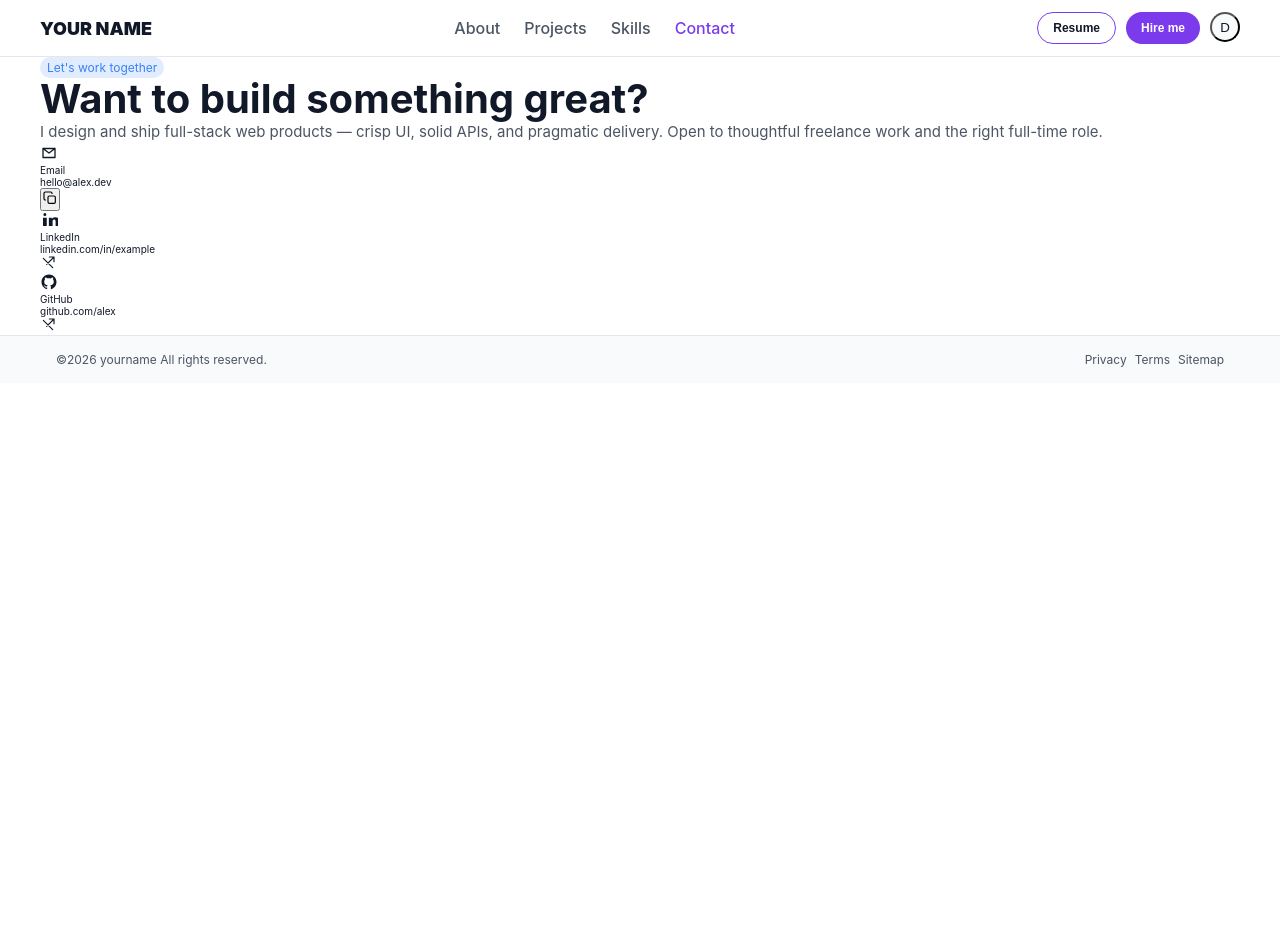
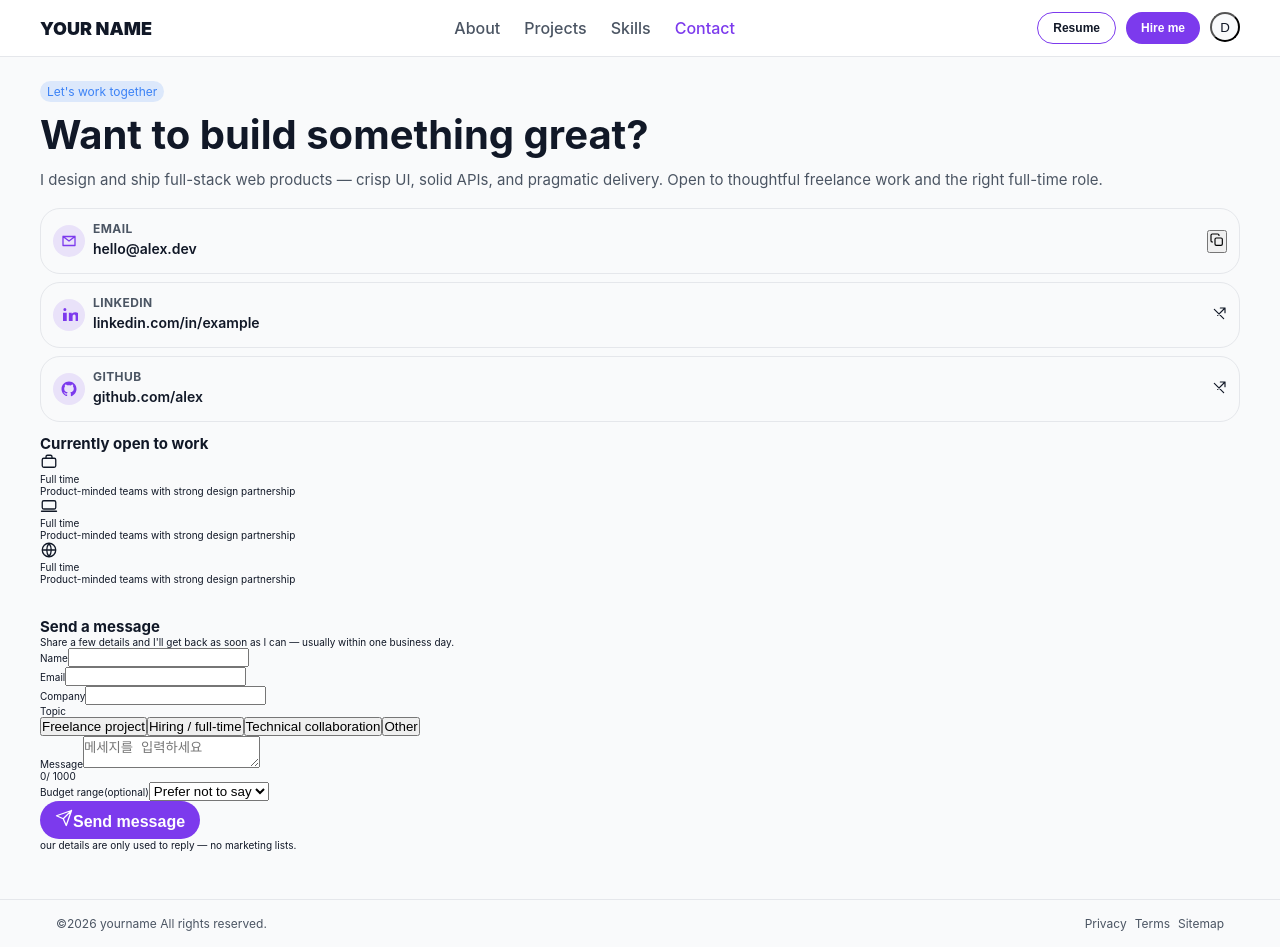
Before and after one commit to Yejun-Jung/portfolio, a React app: page /contact in a window 1280 px wide. Before the commit the page ends 800 px from the top, so only its background shows below. Built offline with nearby package versions, Linux system fonts and the light colour scheme; the HTML template or start-up script is replaced by a standard one; a web font is replaced by a local one.

Commit message:
contact-update

```diff
--- a/src/pages/contact/ContactPage.jsx
+++ b/src/pages/contact/ContactPage.jsx
@@ -1,11 +1,9 @@
-import React, { useState, useMemo, useCallback } from 'react'
+import React, { useState, useCallback, useMemo } from 'react'
 import { motion as Motion, useReducedMotion } from 'framer-motion'
-import { useForm } from '@formspree/react'
 import { icons } from '../../utils/icons'
 import { contactData, budgets, topics } from '../../utils/contactPage'
 import styles from './ContactPage.module.scss'
-import { style } from 'framer-motion/client'
-
+import { useForm, ValidationError } from '@formspree/react';
 const EMAIL_OK = /^[^\s@]+@[^\s@]+\.[^\s@]+$/
 const MAX_MESSAGE = 1000
 
@@ -51,6 +49,7 @@ const ContactPage = () => {
   const [copied, setCopied] = useState(false)
   const [name, setName] = useState('')
   const [email, setEmail] = useState('')
+  const [company, setCompany] = useState('')
   const [topic, setTopic] = useState('freelance')
   const [message, setMessage] = useState('')
   const [budget, setBudget] = useState('')
@@ -60,10 +59,13 @@ const ContactPage = () => {
   const copyEmail = useCallback(async () => {
     try {
       await navigator.clipboard.writeText(contactData.email)
+
       setCopied(true)
+
       window.setTimeout(() => setCopied(false), 2000)
     } catch (error) {
       setCopied(false)
+
     }
   }, [])
 
@@ -71,20 +73,20 @@ const ContactPage = () => {
     e.preventDefault()
     if (!name.trim() || !email.trim() || !message.trimEnd()) return
 
+
     const formData = new FormData(e.currentTarget)
-        formData.set('topicLabel', topics.find((t) => t.id === topic)?.label ?? topic)
+
+    formData.set('topicLabel', topics.find((t) => t.id == topic)?.label ?? topic)
     await handleFormspreeSubmit(formData)
   }
-
-        const motionProps = shouldReduceMotion?{}:{
-        initial:{opacity:0,y:14},
-        animate:{opacity:1,y:0},
-        transition:{
-            duration:.45,
-            ease:[.22,1,.36,1]
+  const motionProps = shouldReduceMotion ? {} : {
+    initial: { opacity: 0, y: 14 },
+    animate: { opacity: 1, y: 0 },
+    transition: {
+      duration: .45,
+      ease: [.22, 1, .36, 1]
     }
   }
-
   return (
     <div className={styles.contact_section}>
       <div className="inner">
@@ -134,6 +136,174 @@ const ContactPage = () => {
                 )
               })}
             </div>
+            <div className={styles.statusBlock}>
+              <div className={styles.statusHead}>
+                <span className={styles.statusDot} aria-hidden />
+                <h2 className={styles.statusTitle}>Currently open to work</h2>
+              </div>
+              <div className={styles.availability}>
+                <div className={styles.availCard}>
+                  <div className={styles.availIcon}>
+                    <IconBriefcase />
+                    <p className={styles.availLabel}>Full time</p>
+                    <p className={styles.availDesc}>Product-minded teams with strong design partnership</p>
+                  </div>
+                </div>
+                <div className={styles.availCard}>
+                  <div className={styles.availIcon}>
+                    <IconLaptop />
+                    <p className={styles.availLabel}>Full time</p>
+                    <p className={styles.availDesc}>Product-minded teams with strong design partnership</p>
+                  </div>
+                </div>
+                <div className={styles.availCard}>
+                  <div className={styles.availIcon}>
+                    <IconGlobe />
+                    <p className={styles.availLabel}>Full time</p>
+                    <p className={styles.availDesc}>Product-minded teams with strong design partnership</p>
+                  </div>
+                </div>
+              </div>
+            </div>
+
+          </Motion.div>
+          <Motion.div className={styles.formCard} {...motionProps}>
+            <div className={styles.formHead}>
+              <h2 className={styles.formTitle}>Send a message</h2>
+              <p className={styles.formLead}>
+                Share a few details and I&apos;ll get back as soon as I can — usually within one business day.
+              </p>
+            </div>
+            {formState.succeeded ? (
+              <p className={styles.thanks} role='status'>
+                Thanks — your message has been sent. I&apos;ll get back to you soon.
+              </p>
+            ) : (
+              <form className={styles.form} onSubmit={handleSubmit}>
+                <div className={styles.row2}>
+                  <div className={styles.field}>
+                    <label className={styles.label} htmlFor='contact-name'>Name</label>
+                    <input
+                      id='contact-name'
+                      className={styles.input}
+                      name='name'
+                      value={name}
+                      onChange={(e) => setName(e.target.value)}
+                      required
+                      autoComplete='name'
+                      type="text" />
+
+                  </div>
+                  <div className={styles.field}>
+                    <label className={styles.label} htmlFor='contact-email'>Email</label>
+                    <input
+                      id='contact-email'
+                      className={styles.input}
+                      name='email'
+                      value={email}
+                      onChange={(e) => setEmail(e.target.value)}
+                      required
+                      autoComplete='email'
+                      type="email" />
+
+                  </div>
+                </div>
+                <div className={styles.field}>
+                  <label className={styles.label} htmlFor='contact-company'>Company</label>
+                  <input
+                    id='contact-company'
+                    className={styles.input}
+                    name='company'
+                    value={company}
+                    onChange={(e) => setCompany(e.target.value)}
+                    autoComplete='organization'
+                  />
+
+                </div>
+                <div>
+                  <p className={styles.inquiryLabel}
+                    id='topic-label'
+                  >
+                    Topic
+                  </p>
+                  <div
+                    className={styles.inquiryRow}
+                    aria-labelledby='topic-label'
+                    role='group'>
+                    {topics.map(({ id, label }) => (
+                      <button
+                        key={id}
+                        type='button'
+                        className={`${styles.topicBtn} ${topic === id ? styles.topicBtnActive : ''}`}
+                        onClick={() => setTopic(id)}
+                        aria-pressed={topic === id}
+                      >
+                        {label}
+                      </button>
+                    ))}
+                  </div>
+                </div>
+                <div className={styles.field}>
+                  <label className={styles.label} htmlFor='contact-message'>Message</label>
+                  <textarea
+                    id='contact-message'
+                    className={styles.textarea}
+                    name='message'
+                    value={message}
+                    onChange={(e) => setMessage(e.target.value.slice(0, MAX_MESSAGE))}
+                    required
+                    maxLength={MAX_MESSAGE}
+                    placeholder='메세지를 입력하세요'
+                  />
+                  <div className={styles.textareaFoot}>
+                    <span className={styles.charCount}>
+                      {message.length}/ {MAX_MESSAGE}
+                    </span>
+                  </div>
+                </div>
+                <div className={styles.field}>
+                  <label className={styles.label} htmlFor='contact-budget'>
+                    Budget range
+                    <span className={styles.optional}>(optional)</span>
+                  </label>
+                  <select
+                    id='contact-budget'
+                    className={styles.select}
+                    name='budget'
+                    value={budget}
+                    onChange={(e) => setBudget(e.target.value)}
+
+
+                  >
+                    {budgets.map((b)=>(
+
+                    <option key={b.value || 'none'}  value={b.value}>
+                      {b.label}
+                    </option>
+                    ))}
+                  </select>
+
+                </div>
+                <button
+                type='submit'
+                disabled={
+                  formState.submitting ||
+                  !name.trim() ||
+                  !email.trim()||
+                  !message.trim()
+                }
+                className={`btn btn__primary ${styles.submit}`}>
+                  <IconSend/>
+                  {formState.submitting? 'Sending...':'Send message'}
+                </button>
+                {formState.errors ? (
+                  <p className={styles.privacyNote}>
+                      Message failed to send. Please try again.
+                  </p>
+                ):null}
+                  <p className={styles.privacyNote}>our details are only used to reply — no marketing lists.</p>
+              </form>
+            )}
           </Motion.div>
         </div>
       </div>
--- a/src/pages/contact/ContactPage.module.scss
+++ b/src/pages/contact/ContactPage.module.scss
@@ -0,0 +1,67 @@
+@use '../../styles/variables' as *;
+.contact_section{
+    padding: $space-4 0 $space-8;
+    background: var(--color-bg-muted);
+    transition: $transition-theme;
+}
+.layout {
+    display: grid;
+    gap: $space-5;
+    align-items: start;
+    @media (min-width:$breakpoint-lg) {
+        grid-template-columns: minmax(0,1fr) minmax(0,1fr);
+    }
+}
+.intro {
+    display: flex;
+    flex-direction: column;
+    gap: $space-2;
+}
+.links {
+    flex-direction: column;
+    gap: $space-1;
+    display: flex;
+    margin-top: $space-0;
+}
+.linkCard {
+    border: 1px solid var(--color-border);
+    padding:$space-2;
+    border-radius: $radius-md;
+    display: flex;
+    align-items: center;
+    gap: $space-1;
+    transition: $transition-theme;
+    &:hover {
+        border-color: color-mix(in srgb, var(--color-primary) 35%, var(--color-border));
+        box-shadow: var(--shadow-md);
+    }
+}
+
+.linkIcon {
+    flex-shrink: 0;
+    width: $space-5;
+    height: $space-5;
+    border-radius: $radius-md;
+    background: color-mix(in srgb, var(--color-primary) 12%, transparent);
+    display: grid;
+    place-items: center;
+    color: var(--color-primary);
+}
+.linkBody {
+    flex: 1;
+}
+.linkLabel {
+    margin-bottom: $space-0;
+    font-size: $font-size-xs;
+    font-weight: 700;
+    text-transform: uppercase;
+    letter-spacing: .04rem;
+    color:var(--color-text-muted)
+}
+.linkValue {
+    margin-bottom: $space-0;
+    font-size: $font-size-sm;
+    font-weight: 600;
+    color:var(--color-text);
+    word-break: break-all;
+}
```
Lines whose indentation alone changed are shown as unchanged.
